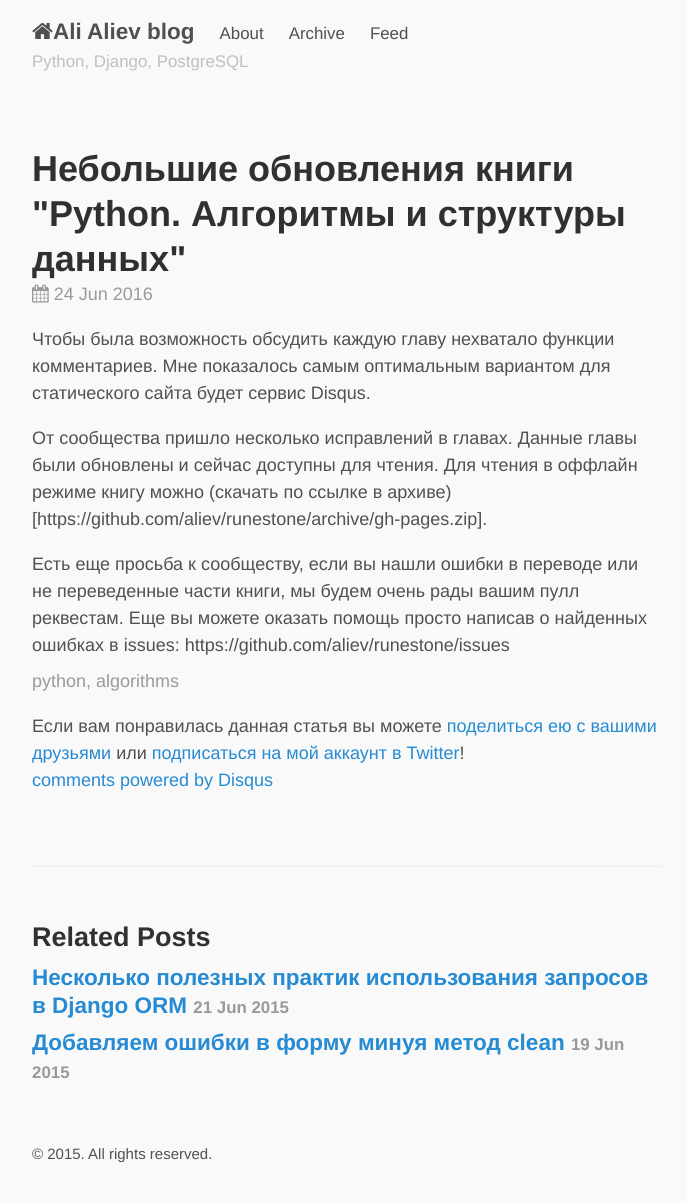
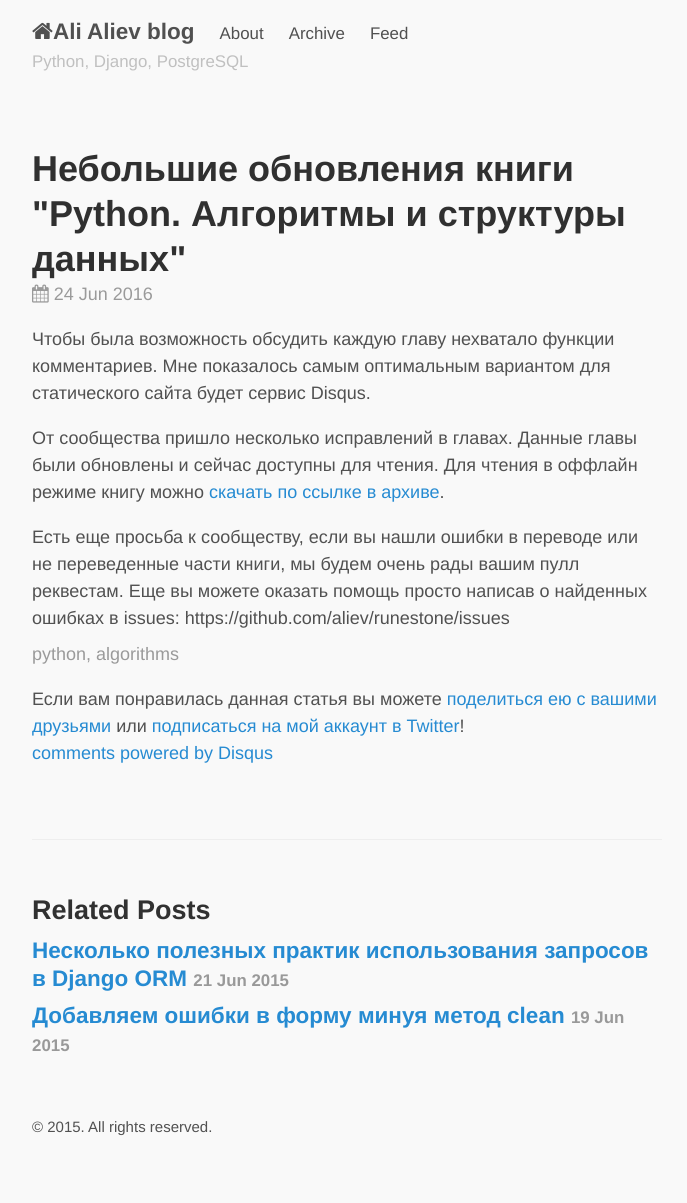
Before and after one commit to aliev/aliev.github.io, a Jekyll site: the page built from _posts/2016-06-24-python-algorihtms-ru.md, in a window 1280 px wide. Shown: the whole page, without its empty margins (293-980 px from the left). Built offline with Jekyll 4.4.1, drawn with Linux system fonts in a browser that asks for light colours; nearby versions of some CDN libraries; comment, search, counter and statistics services are not loaded; after the commit the page ends 1176 px from its top, so only the background shows below that.

Commit message:
new post

```diff
--- a/_posts/2016-06-24-python-algorihtms-ru.md
+++ b/_posts/2016-06-24-python-algorihtms-ru.md
@@ -7,6 +7,6 @@ category: ru
 
 Чтобы была возможность обсудить каждую главу нехватало функции комментариев. Мне показалось самым оптимальным вариантом для статического сайта будет сервис Disqus.
 
-От сообщества пришло несколько исправлений в главах. Данные главы были обновлены и сейчас доступны для чтения. Для чтения в оффлайн режиме книгу можно (скачать по ссылке в архиве)[https://github.com/aliev/runestone/archive/gh-pages.zip].
+От сообщества пришло несколько исправлений в главах. Данные главы были обновлены и сейчас доступны для чтения. Для чтения в оффлайн режиме книгу можно [скачать по ссылке в архиве](https://github.com/aliev/runestone/archive/gh-pages.zip).
 
 Есть еще просьба к сообществу, если вы нашли ошибки в переводе или не переведенные части книги, мы будем очень рады вашим пулл реквестам. Еще вы можете оказать помощь просто написав о найденных ошибках в issues: https://github.com/aliev/runestone/issues
```
